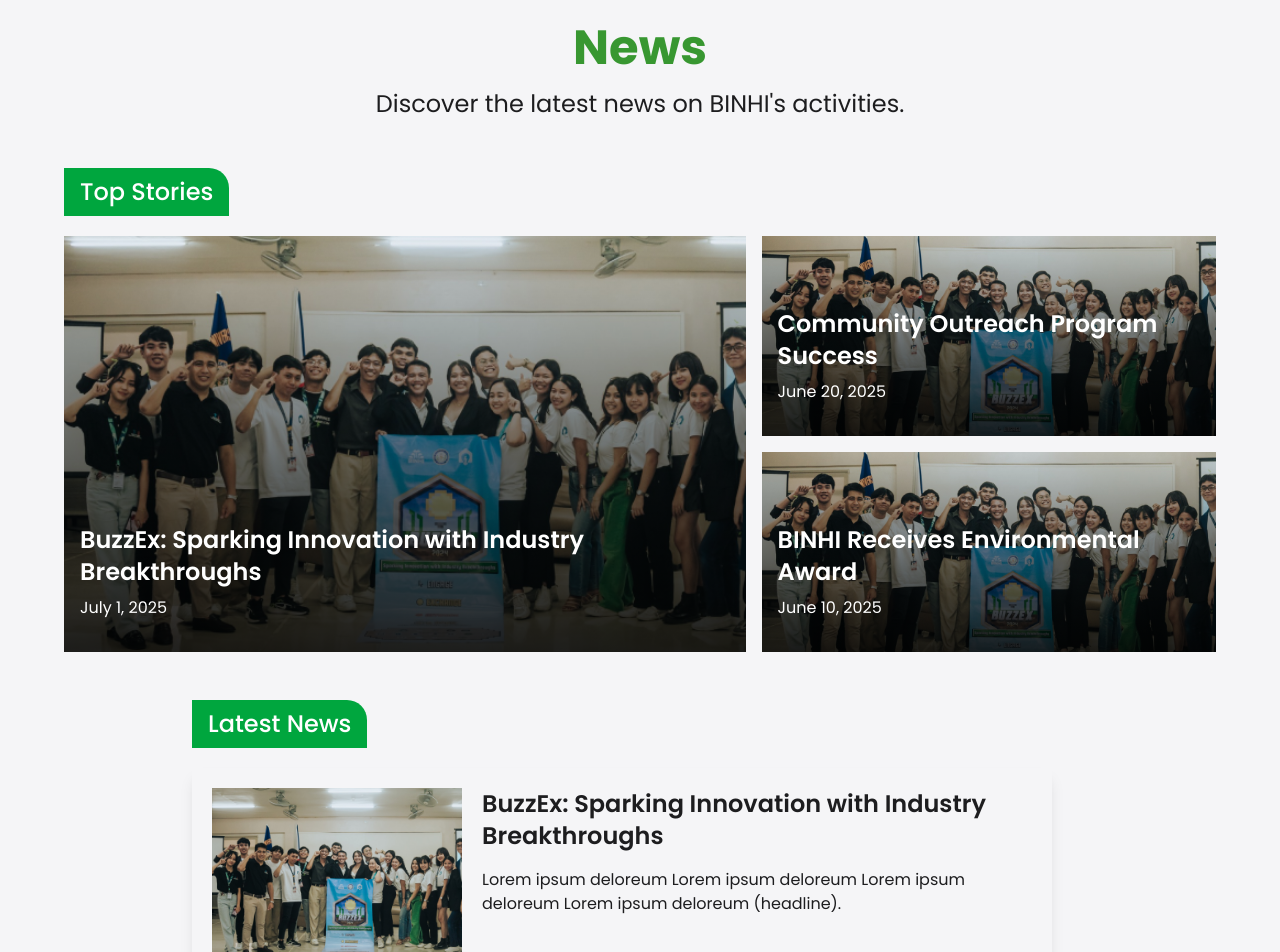
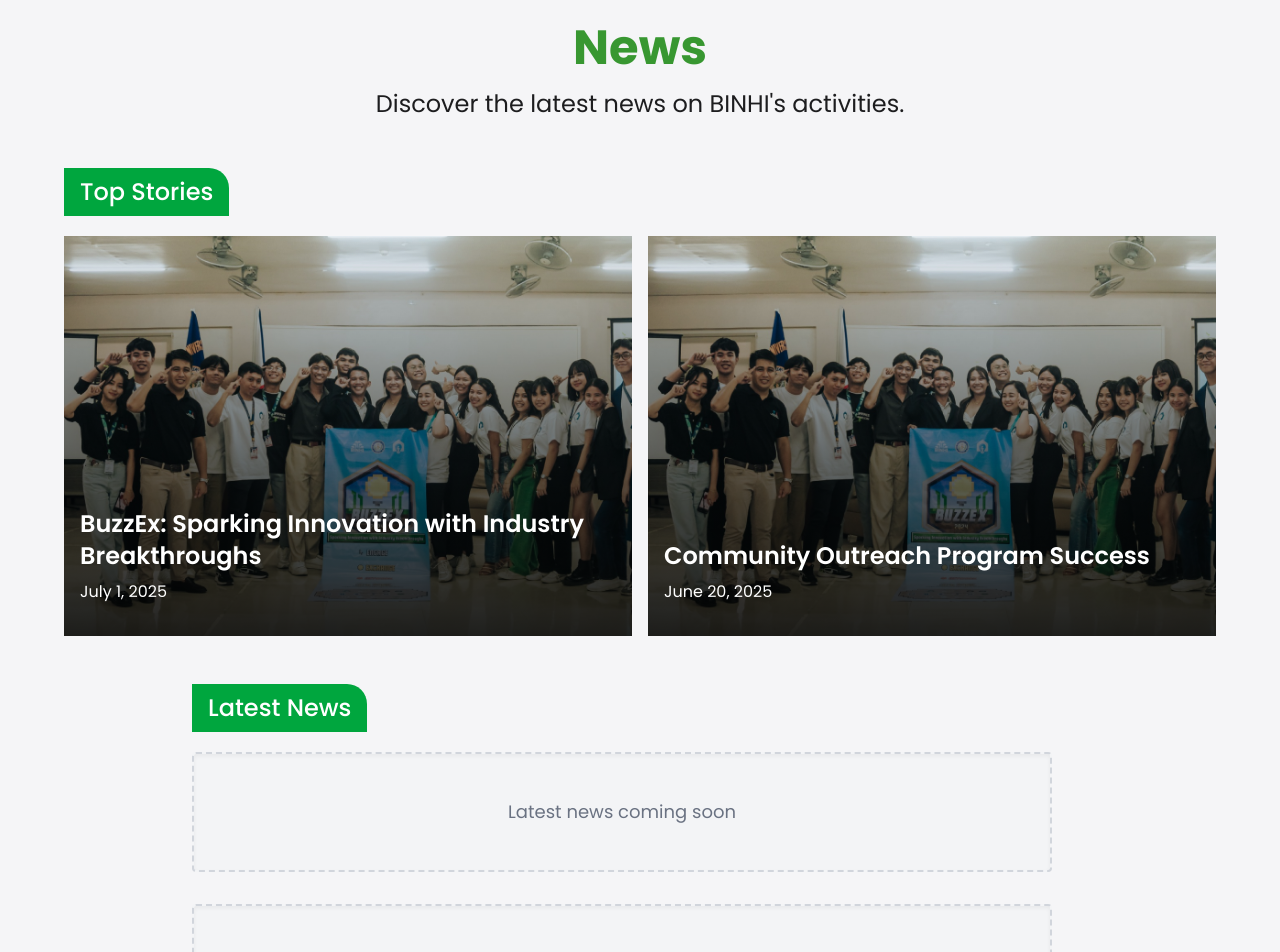
Before and after one commit to SPARK-Hub-WVSU/BINHI-Website-2025, a Next.js app: page /news in a window 1280 px wide. Shown: the top 952 px of the page. Built offline with nearby package versions, Linux system fonts and the light colour scheme.

Commit message:
feat: add empty articles for better UI when less than 6 articles, and fix inset articles width when only 2 articles are present

```diff
--- a/package.json
+++ b/package.json
@@ -31,6 +31,6 @@
     "drizzle-kit": "^0.30.6",
     "eslint": "^9",
     "eslint-config-next": "15.2.4",
-    "tailwindcss": "^4"
+    "tailwindcss": "^4.1.11"
   }
 }
--- a/src/app/news/InsetArticle.jsx
+++ b/src/app/news/InsetArticle.jsx
@@ -11,12 +11,12 @@ import Image from "next/image";
 import placeholderPhoto from '@/assets/placeholder-photo.png';
 import Link from "next/link";
 
-export default function InsetArticle({ data }) {
+export default function InsetArticle({ data, className = '' }) {
     return (
         // Article card as a clickable link, with overlay and text
         <Link
-            className="group min-h-50 relative isolate overflow-hidden flex flex-col justify-end p-4 gap-2
-                        after:content-[''] after:absolute after:inset-0 after:-z-[1] after:bg-linear-to-t after:from-black after:from-[-20%] after:to-transparent"
+            className={`group ${className} relative isolate overflow-hidden flex flex-col justify-end p-4 gap-2
+                        after:content-[''] after:absolute after:inset-0 after:-z-[1] after:bg-linear-to-t after:from-black after:from-[-20%] after:to-transparent`}
             href={`/article/${data.id}`}
         >
             {/* Background image (uses placeholder if missing) */}
--- a/src/app/news/InsetCarousel.jsx
+++ b/src/app/news/InsetCarousel.jsx
@@ -26,7 +26,7 @@ export default function InsetCarousel({ articles }) {
           {/* Render each article as a slide */}
           {articles.map((article, idx) => (
             <SwiperSlide key={idx}>
-              <InsetArticle data={article} />
+              <InsetArticle data={article} className='min-h-50 [min-width:480px]:min-h-75'/>
             </SwiperSlide>
           ))}
         </Swiper>
--- a/src/app/news/page.js
+++ b/src/app/news/page.js
@@ -29,34 +29,34 @@ const dummyArticles = [
     image: placeholderPhoto,
     date: "2025-06-20",
   },
-  {
-    id: 3,
-    headline: "BINHI Receives Environmental Award",
-    summary: "Recognized for outstanding contributions to sustainability.",
-    image: placeholderPhoto,
-    date: "2025-06-10",
-  },
-  {
-    id: 4,
-    headline: "BuzzEx: Sparking Innovation with Industry Breakthroughs",
-    summary: "Lorem ipsum deloreum Lorem ipsum deloreum Lorem ipsum deloreum Lorem ipsum deloreum (headline).",
-    image: placeholderPhoto,
-    date: "2025-06-05",
-  },
-  {
-    id: 5,
-    headline: "BuzzEx: Sparking Innovation with Industry Breakthroughs",
-    summary: "Lorem ipsum deloreum Lorem ipsum deloreum Lorem ipsum deloreum Lorem ipsum deloreum (headline).",
-    image: placeholderPhoto,
-    date: "2025-06-05",
-  },
-  {
-    id: 6,
-    headline: "BuzzEx: Sparking Innovation with Industry Breakthroughs",
-    summary: "Lorem ipsum deloreum Lorem ipsum deloreum Lorem ipsum deloreum Lorem ipsum deloreum (headline).",
-    image: placeholderPhoto,
-    date: "2025-06-05",
-  },
+  // {
+  //   id: 3,
+  //   headline: "BINHI Receives Environmental Award",
+  //   summary: "Recognized for outstanding contributions to sustainability.",
+  //   image: placeholderPhoto,
+  //   date: "2025-06-10",
+  // },
+  // {
+  //   id: 4,
+  //   headline: "BuzzEx: Sparking Innovation with Industry Breakthroughs",
+  //   summary: "Lorem ipsum deloreum Lorem ipsum deloreum Lorem ipsum deloreum Lorem ipsum deloreum (headline).",
+  //   image: placeholderPhoto,
+  //   date: "2025-06-05",
+  // },
+  // {
+  //   id: 5,
+  //   headline: "BuzzEx: Sparking Innovation with Industry Breakthroughs",
+  //   summary: "Lorem ipsum deloreum Lorem ipsum deloreum Lorem ipsum deloreum Lorem ipsum deloreum (headline).",
+  //   image: placeholderPhoto,
+  //   date: "2025-06-05",
+  // },
+  // {
+  //   id: 6,
+  //   headline: "BuzzEx: Sparking Innovation with Industry Breakthroughs",
+  //   summary: "Lorem ipsum deloreum Lorem ipsum deloreum Lorem ipsum deloreum Lorem ipsum deloreum (headline).",
+  //   image: placeholderPhoto,
+  //   date: "2025-06-05",
+  // },
   // Add more dummy articles as needed
 ];
 
@@ -105,8 +105,8 @@ export default async function News() {
           {/* 2 articles: two columns */}
           {allArticles.length === 2 && (
             <div className="grid grid-cols-2 gap-4">
-              <InsetArticle data={allArticles.shift()} />
-              <InsetArticle data={allArticles.shift()} />
+              <InsetArticle data={allArticles.shift()} className="sm:min-h-75 lg:min-h-100" />
+              <InsetArticle data={allArticles.shift()} className="sm:min-h-75 lg:min-h-100" />
             </div>
           )}
           {/* 3+ articles: main + two stacked */}
@@ -141,6 +141,23 @@ export default async function News() {
           {allArticles.map((data) => (
             <GridArticle key={data.id} data={data} />
           ))}
+          {/* Render empty grid articles if needed */}
+          {(() => {
+            // Calculate how many empty slots to show (max 3)
+            let emptyCount = 0;
+            if (allArticles.length === 0) emptyCount = 3;
+            else if (allArticles.length === 1) emptyCount = 2;
+            else if (allArticles.length === 2) emptyCount = 1;
+            // Only render if less than 3 articles remaining
+            return Array.from({ length: emptyCount }).map((_, idx) => (
+              <div
+                key={`empty-${idx}`}
+                className="flex items-center justify-center min-h-[120px] max-w-[860px] max-h-[270px] p-3 sm:p-5 bg-gray-100 border-2 border-dashed border-gray-300 rounded shadow-inner text-gray-500 text-center text-base sm:text-lg"
+              >
+                Latest news coming soon
+              </div>
+            ));
+          })()}
         </div>
       </div>
     </>
```
Also changed, not shown: 1 other file (tests, documents, lock files or other folders).
